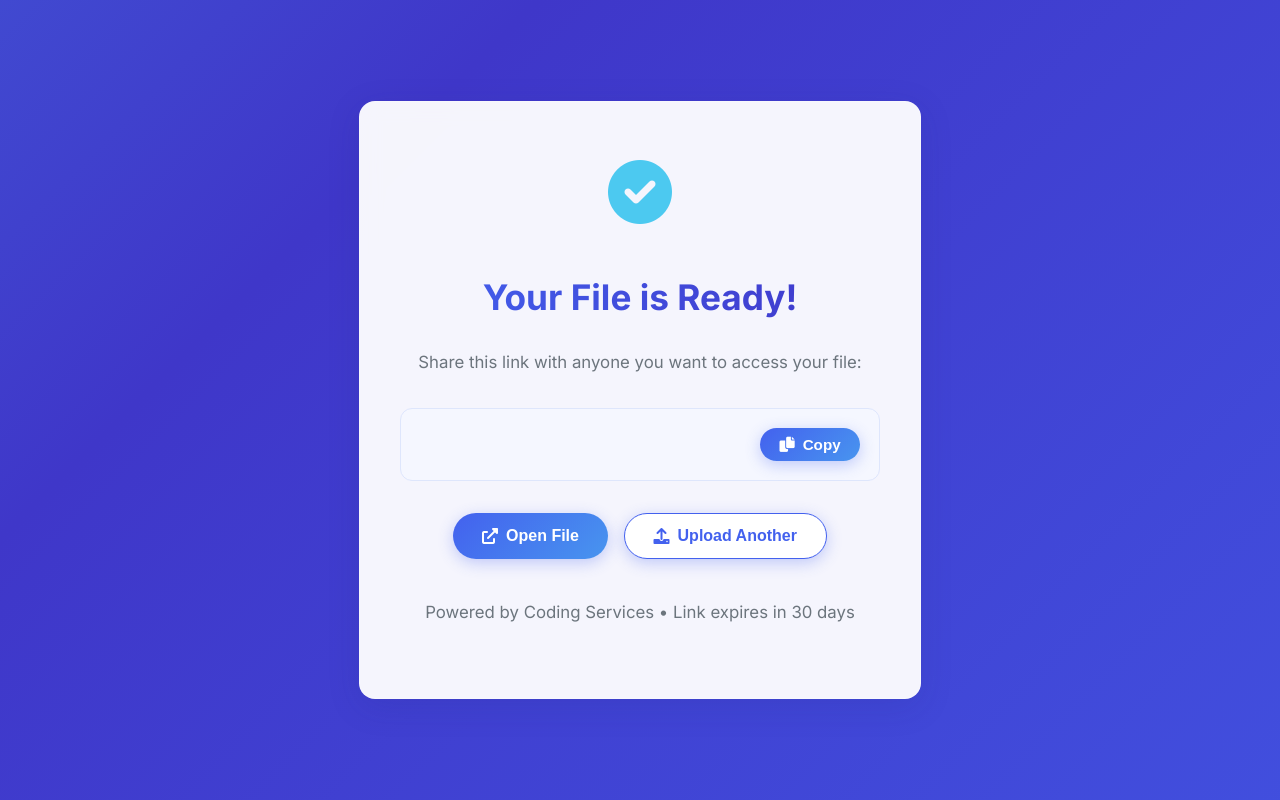
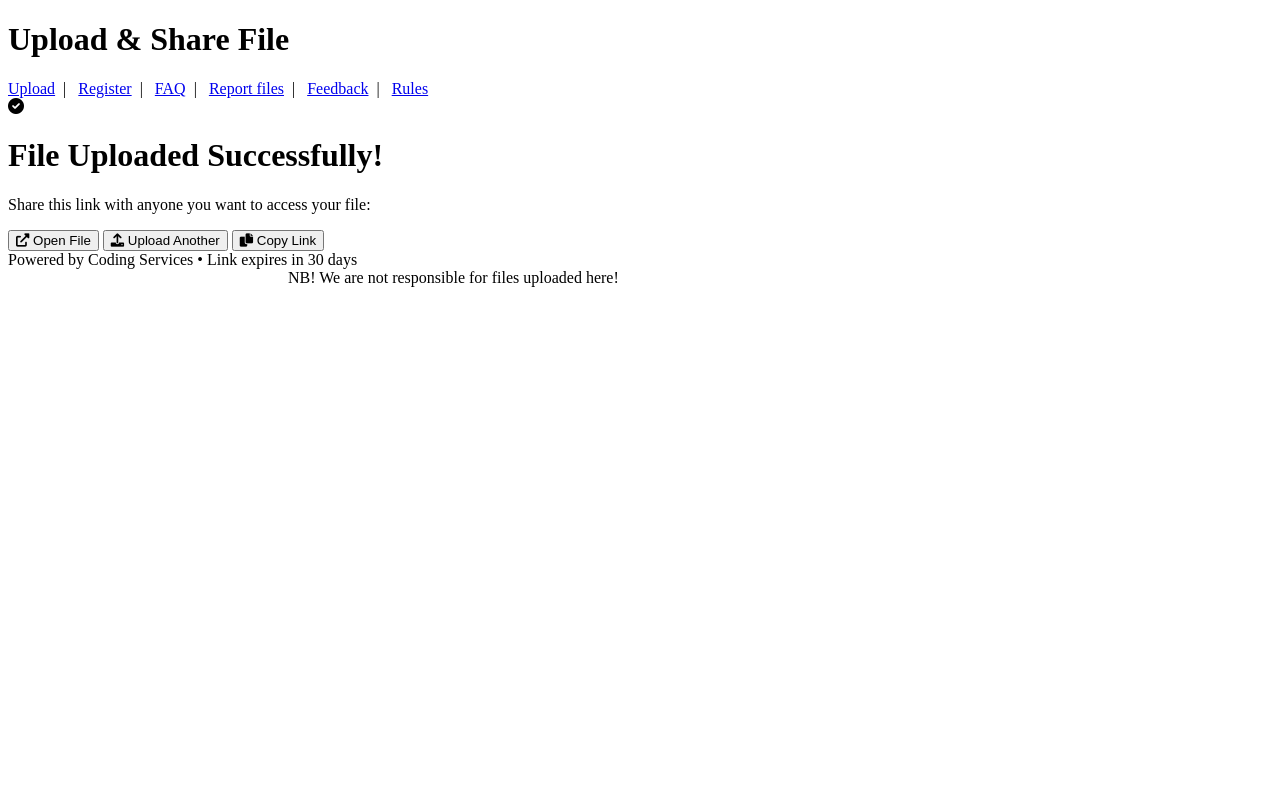
Before and after one commit to codingservices2020/File-Sharable-Link-using-Webpage, a Flask app: template templates/result.html in a window 1280 px wide. Run offline with Flask 3, Linux system fonts and the light colour scheme; the template is opened without the code that fills it: most values are stand-ins (such as "Sample title", 1, 10 or a date in 2020).

Commit message:
Update result.html

```diff
--- a/templates/result.html
+++ b/templates/result.html
@@ -2,273 +2,69 @@
 <html lang="en">
 <head>
   <meta charset="UTF-8">
-  <meta name="viewport" content="width=device-width, initial-scale=1.0">
+  <meta name="viewport" content="width=1024">
   <title>Your File is Ready!</title>
-  <style>
-    /* Modern CSS variables */
-    :root {
-      --primary: #4361ee;
-      --secondary: #3f37c9;
-      --accent: #4895ef;
-      --light: #f8f9fa;
-      --dark: #212529;
-      --success: #4cc9f0;
-      --text: #495057;
-      --text-light: #6c757d;
-    }
-
-    /* Beautiful gradient background with animation */
-    body {
-      font-family: 'Inter', -apple-system, BlinkMacSystemFont, 'Segoe UI', Roboto, Oxygen, Ubuntu, Cantarell, sans-serif;
-      background: linear-gradient(-45deg, #4361ee, #3f37c9, #4895ef, #4cc9f0);
-      background-size: 400% 400%;
-      animation: gradient 15s ease infinite;
-      min-height: 100vh;
-      margin: 0;
-      display: flex;
-      flex-direction: column;
-      align-items: center;
-      justify-content: center;
-      color: var(--text);
-      line-height: 1.6;
-    }
-
-    @keyframes gradient {
-      0% { background-position: 0% 50%; }
-      50% { background-position: 100% 50%; }
-      100% { background-position: 0% 50%; }
-    }
-
-    /* Glassmorphism container */
-    .container {
-      background: rgba(255, 255, 255, 0.95);
-      backdrop-filter: blur(10px);
-      -webkit-backdrop-filter: blur(10px);
-      padding: 2.5rem;
-      border-radius: 16px;
-      box-shadow: 0 8px 32px rgba(31, 38, 135, 0.15);
-      max-width: 480px;
-      width: 90%;
-      text-align: center;
-      border: 1px solid rgba(255, 255, 255, 0.18);
-      transition: transform 0.3s ease, box-shadow 0.3s ease;
-    }
-
-    .container:hover {
-      transform: translateY(-5px);
-      box-shadow: 0 12px 40px rgba(31, 38, 135, 0.2);
-    }
-
-    h1 {
-      color: var(--primary);
-      font-size: 2.2rem;
-      margin-bottom: 1.5rem;
-      font-weight: 700;
-      background: linear-gradient(to right, #4361ee, #3f37c9);
-      -webkit-background-clip: text;
-      -webkit-text-fill-color: transparent;
-    }
-
-    .description, p {
-      color: var(--text-light);
-      font-size: 1.05rem;
-      margin-bottom: 2rem;
-    }
-
-    /* Success icon */
-    .success-icon {
-      font-size: 4rem;
-      color: var(--success);
-      margin-bottom: 1.5rem;
-      animation: bounce 1s;
-    }
-
-    @keyframes bounce {
-      0%, 20%, 50%, 80%, 100% {transform: translateY(0);}
-      40% {transform: translateY(-20px);}
-      60% {transform: translateY(-10px);}
-    }
-
-    /* Sharing link box */
-    .share-link-container {
-      margin: 2rem 0;
-    }
-
-    .share-link-box {
-      background: #f5f7ff;
-      border-radius: 12px;
-      border: 1px solid #dee6fc;
-      padding: 1.2rem;
-      margin-top: 1.1rem;
-      display: flex;
-      align-items: center;
-      justify-content: space-between;
-      word-break: break-all;
-      transition: all 0.3s ease;
-    }
-
-    .share-link-box:hover {
-      border-color: var(--accent);
-      box-shadow: 0 4px 12px rgba(108, 152, 217, 0.15);
-    }
-
-    .share-link {
-      color: var(--primary);
-      font-weight: 600;
-      text-decoration: none;
-      margin-right: 1rem;
-      flex-grow: 1;
-      text-align: left;
-    }
-
-    .share-link:hover {
-      text-decoration: underline;
-    }
-
-    .link-copy-btn {
-      padding: 0.5rem 1.2rem;
-      font-size: 0.95rem;
-      margin: 0;
-      background: linear-gradient(135deg, var(--primary), var(--accent));
-      color: white;
-      border: none;
-      border-radius: 50px;
-      cursor: pointer;
-      display: flex;
-      align-items: center;
-      gap: 0.5rem;
-      transition: all 0.3s ease;
-      white-space: nowrap;
-    }
-
-    .link-copy-btn:hover {
-      background: linear-gradient(135deg, var(--secondary), var(--primary));
-      transform: translateY(-2px);
-    }
-
-    .link-copy-btn:active {
-      transform: translateY(0);
-    }
-
-    /* Button styling */
-    .action-buttons {
-      display: flex;
-      gap: 1rem;
-      justify-content: center;
-      margin-top: 1.5rem;
-    }
-
-    button {
-      background: linear-gradient(135deg, var(--primary), var(--accent));
-      color: white;
-      border: none;
-      padding: 0.8rem 1.8rem;
-      border-radius: 50px;
-      font-size: 1rem;
-      font-weight: 600;
-      cursor: pointer;
-      box-shadow: 0 4px 15px rgba(67, 97, 238, 0.3);
-      transition: all 0.3s ease;
-      display: inline-flex;
-      align-items: center;
-      justify-content: center;
-      gap: 0.5rem;
-    }
-
-    button:hover {
-      background: linear-gradient(135deg, var(--secondary), var(--primary));
-      box-shadow: 0 6px 20px rgba(67, 97, 238, 0.4);
-      transform: translateY(-2px);
-    }
-
-    button:active {
-      transform: translateY(0);
-    }
-
-    .btn-secondary {
-      background: white;
-      color: var(--primary);
-      border: 1px solid var(--primary);
-    }
-
-    .btn-secondary:hover {
-      background: rgba(67, 97, 238, 0.1);
-    }
-
-    /* Footer styling */
-    footer {
-      margin-top: 2.5rem;
-      color: var(--text-light);
-      font-size: 0.9rem;
-    }
-
-    /* Responsive design */
-    @media (max-width: 600px) {
-      .container {
-        padding: 1.8rem 1.2rem;
-        width: 95%;
-      }
-
-      h1 {
-        font-size: 1.8rem;
-      }
-
-      .action-buttons {
-        flex-direction: column;
-      }
-
-      button {
-        width: 100%;
-      }
-
-      .share-link-box {
-        flex-direction: column;
-        align-items: flex-start;
-        gap: 1rem;
-      }
-
-      .link-copy-btn {
-        width: 100%;
-        justify-content: center;
-      }
-    }
-  </style>
-  <link href="https://fonts.googleapis.com/css2?family=Inter:wght@400;500;600;700&display=swap" rel="stylesheet">
+  <link rel="stylesheet" href="{{ url_for('static', filename='styles.css') }}">
   <link rel="stylesheet" href="https://cdnjs.cloudflare.com/ajax/libs/font-awesome/6.0.0-beta3/css/all.min.css">
 </head>
 
 <body>
   <div class="container">
+    <div class="header">
+      <div class="logo">
+        <h1>Upload & Share File</h1>
+      </div>
+      <div class="clear"></div>
+    </div>
+
+    <div class="menu">
+      <a href="{{ url_for('index') }}" class="headerlink">Upload</a>&nbsp; | &nbsp;
+      <a href="#" class="headerlink">Register</a>&nbsp; | &nbsp;
+      <a href="#" class="headerlink">FAQ</a>&nbsp; | &nbsp;
+      <a href="#" class="headerlink">Report files</a>&nbsp; | &nbsp;
+      <a href="#" class="headerlink">Feedback</a>&nbsp; | &nbsp;
+      <a href="{{ url_for('rules') }}" class="headerlink">Rules</a>
+    </div>
+
+    <div class="upload-container">
       <div class="success-icon">
         <i class="fas fa-check-circle"></i>
       </div>
-        <h1>Your File is Ready!</h1>
+      <h1>File Uploaded Successfully!</h1>
       <p>Share this link with anyone you want to access your file:</p>
 
-        <div class="share-link-container">
       <div class="share-link-box">
-                <a href="{{ short_link }}" class="share-link" target="_blank">{{ short_link }}</a>
-                <button class="link-copy-btn" onclick="copyToClipboard()">
-                    <i class="fas fa-copy"></i> Copy
+        <a href="{{ short_link }}" class="share-link" target="_blank" id="shareLink">{{ short_link }}</a>
+      </div>
+
+      <div class="action-buttons">
+        <button class="action-button" onclick="window.open('{{ short_link }}', '_blank')">
+          <i class="fas fa-external-link-alt"></i> Open File
         </button>
+        <button class="action-button btn-secondary" onclick="window.location.href='/'">
+          <i class="fas fa-upload"></i> Upload Another
+        </button>
+        <button class="action-button" onclick="copyToClipboard()">
+          <i class="fas fa-copy"></i> Copy Link
+        </button>
+      </div>
+
+      <div class="file-info">
+        <span class="smalltxt">Powered by Coding Services • Link expires in 30 days</span>
       </div>
     </div>
 
-        <div class="action-buttons">
-            <button onclick="window.location.href='{{ short_link }}'" target="_blank">
-                <i class="fas fa-external-link-alt"></i> Open File
-            </button>
-            <button class="btn-secondary" onclick="window.location.href='/'">
-                <i class="fas fa-upload"></i> Upload Another
-            </button>
+    <div class="footer">
+      <div style="padding-left:280px">
+        <table cellpadding="0" cellspacing="0" border="0">
+          <tr>
+            <td valign="middle" class="lightblue bold">NB! We are not responsible for files uploaded here!</td>
+          </tr>
+        </table>
+      </div>
+    </div>
   </div>
 
-        <footer>
-            <p>Powered by Coding Services • Link expires in 30 days</p>
-        </footer>
-    </div>
-
-    <!-- Just modify the script at the bottom to: -->
   <script>
     // Get the short link from URL parameters
     const urlParams = new URLSearchParams(window.location.search);
@@ -282,25 +78,12 @@
       document.execCommand('copy');
       document.body.removeChild(el);
 
-            // Change button text temporarily
-            const copyBtn = document.querySelector('.link-copy-btn');
-            const originalText = copyBtn.innerHTML;
-            copyBtn.innerHTML = '<i class="fas fa-check"></i> Copied!';
-
-            setTimeout(() => {
-                copyBtn.innerHTML = originalText;
-            }, 2000);
+      alert('Link copied to clipboard!');
     }
 
-        // Update all link references
-        document.querySelectorAll('.share-link').forEach(link => {
-            link.href = shortLink;
-            link.textContent = shortLink;
-        });
-
-        document.querySelector('button[onclick^="window.location.href"]').onclick = () => {
-            window.open(shortLink, '_blank');
-        };
+    // Update the share link
+    document.getElementById('shareLink').href = shortLink;
+    document.getElementById('shareLink').textContent = shortLink;
   </script>
 </body>
 </html>
```
Lines whose indentation alone changed are shown as unchanged.
